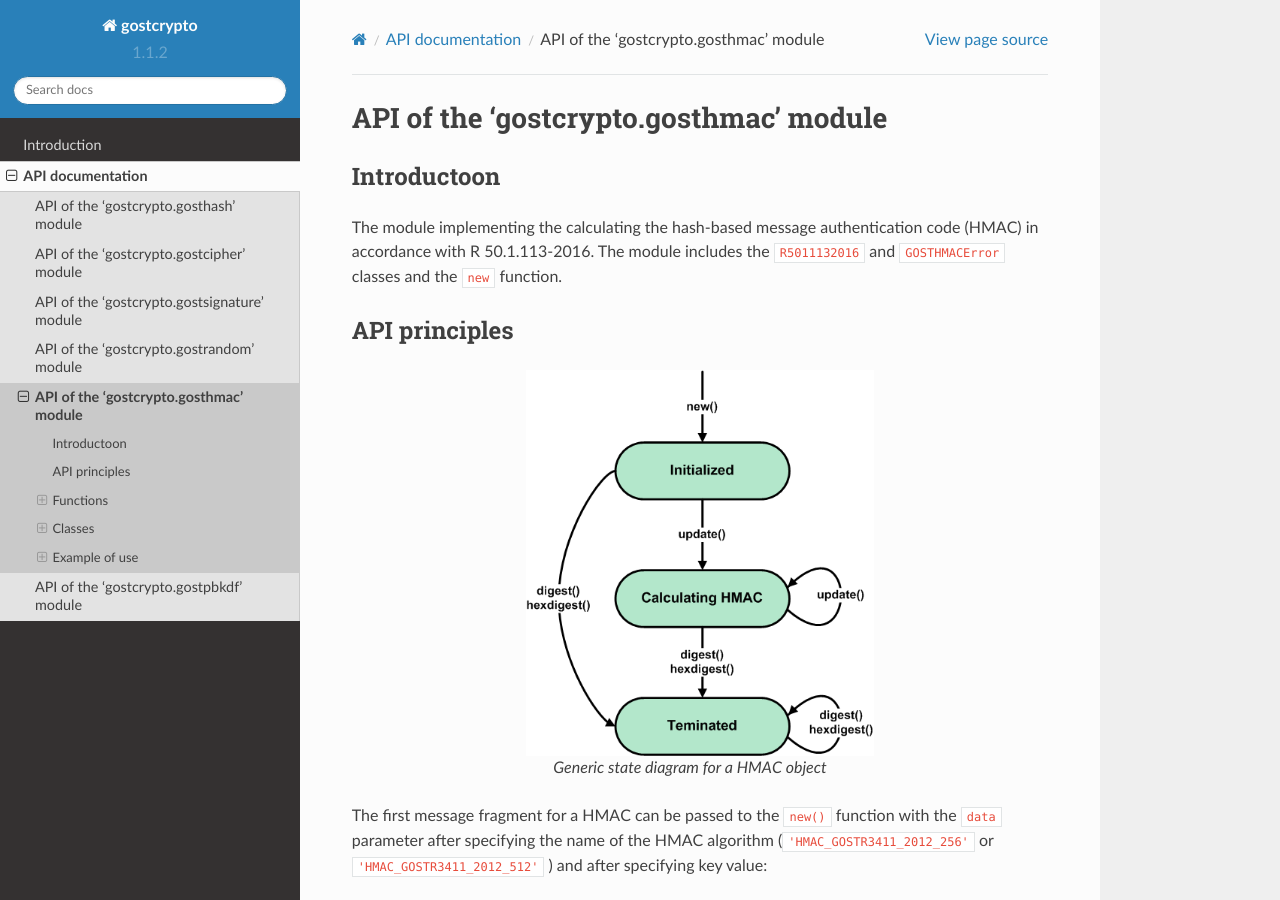
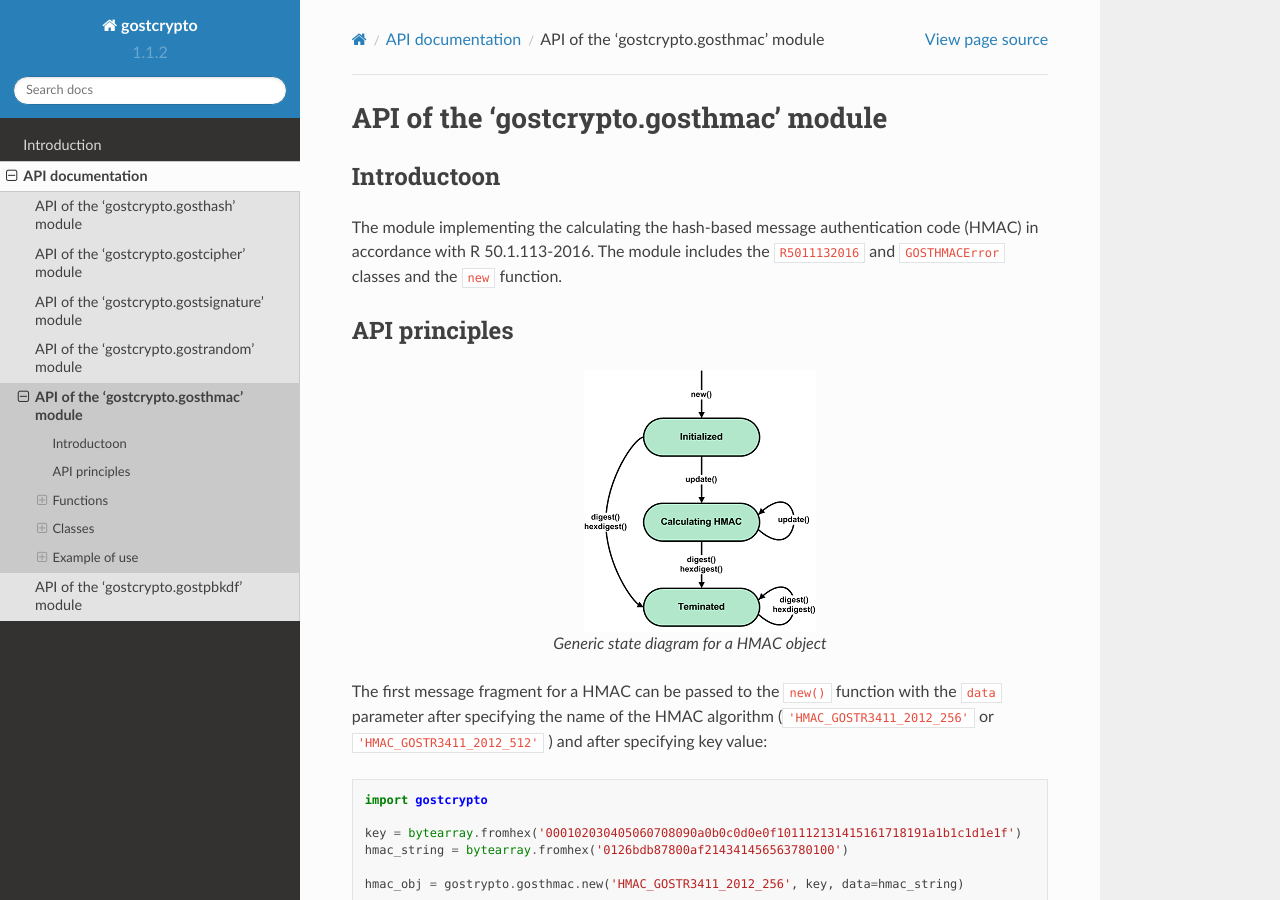
Before and after one commit to drobotun/gostcrypto, a Sphinx documentation site: the page built from docs/source/api/gosthmac/gosthmac.rst, in a window 1280 px wide and 900 px high. Built offline with Sphinx 7.4.7 and the Read the Docs theme 2.0.0, drawn with Linux system fonts in a browser that asks for light colours; the version number is read from the project's files by our own code.

Commit message:
update pict

```diff
--- a/docs/source/api/gosthmac/gosthmac.rst
+++ b/docs/source/api/gosthmac/gosthmac.rst
@@ -9,7 +9,7 @@ The module implementing the calculating the hash-based message authentication co
 API principles
 """"""""""""""
 
-.. figure:: gosthmac.png
+.. figure:: gosthmac_.png
     :align: center
     :figwidth: 50%
 
```
Also changed, not shown: docs/source/api/gosthmac/gosthmac.png (deleted), docs/source/api/gosthmac/gosthmac_.png (added).
